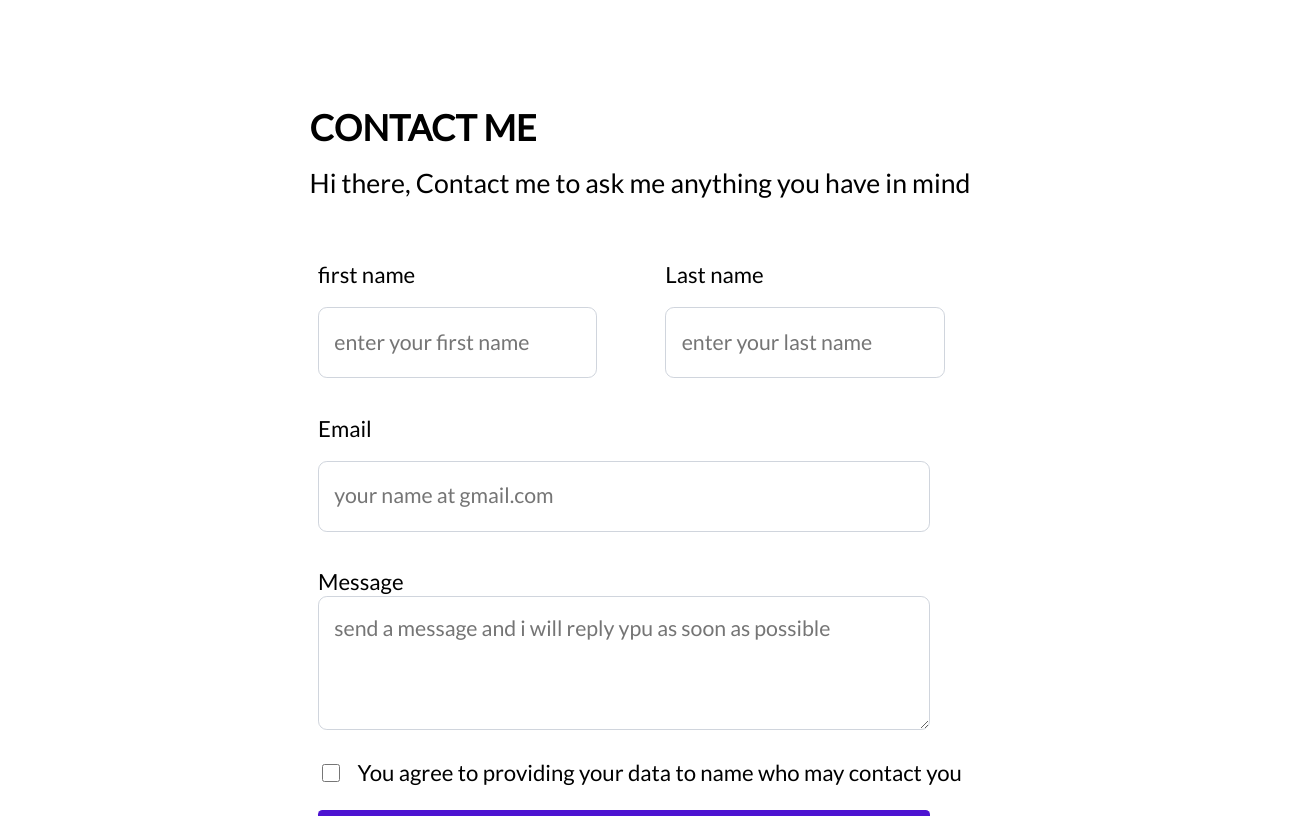
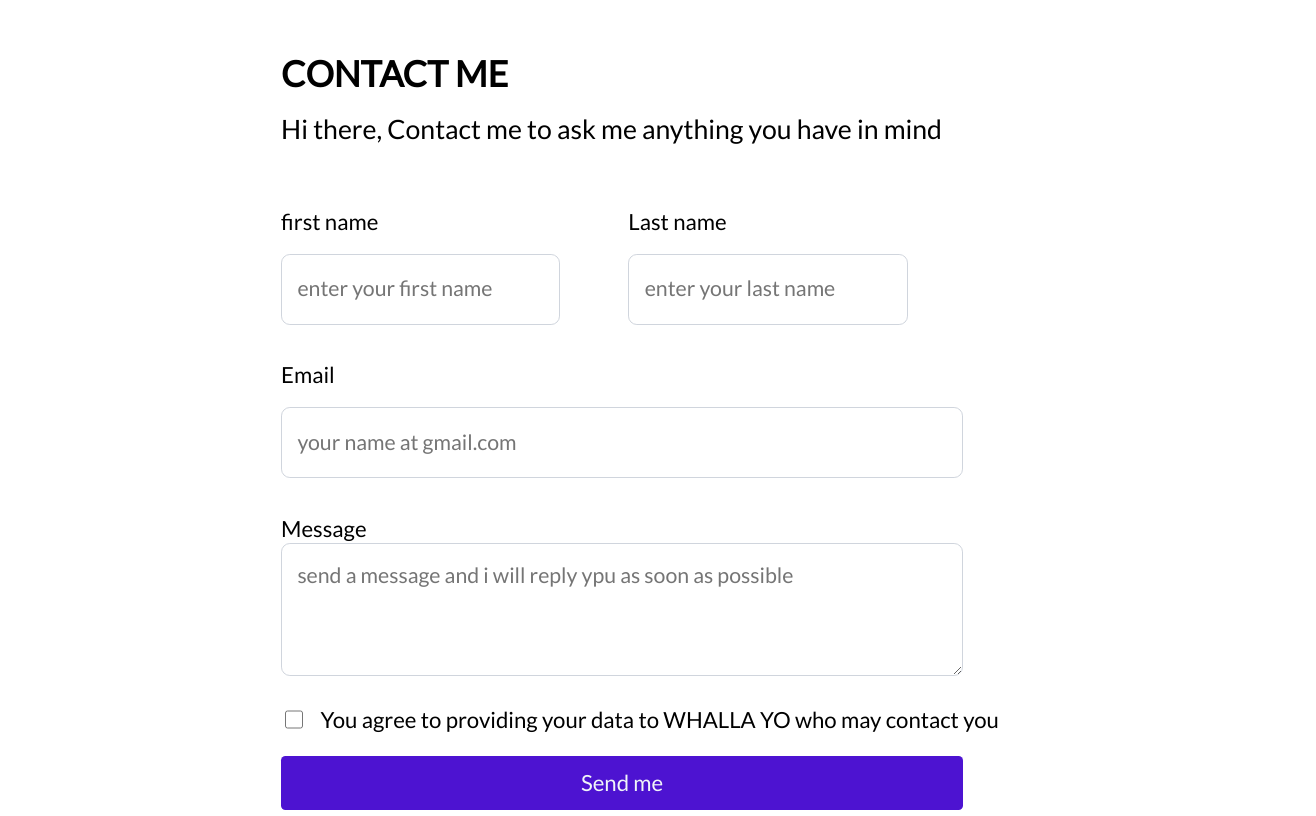
Before and after one commit to Uqueenesther/zuri-linktree, a React (Create React App) app: page /Contact in a window 1280 px wide. Shown: the top 816 px of the page, 1316 px wide, since content can reach past the window. Built offline with nearby package versions, Linux system fonts and the light colour scheme.

Commit message:
fixes pagenor found error

```diff
--- a/src/component/Contact.js
+++ b/src/component/Contact.js
@@ -35,7 +35,7 @@ function  Contact (){
 
                 <div className='form__checkbox'>
                 <input type='checkbox' className='input__checkbox' />
-                <p> You agree to providing your data to name who may contact you</p>
+                <p> You agree to providing your data to WHALLA YO who may contact you</p>
                 </div>
 
                  <button type='submit' className='btn' id='btn__submit'>Send me</button>
--- a/src/sass/_component.scss
+++ b/src/sass/_component.scss
@@ -269,7 +269,7 @@
   }
 
   .contact{
-    margin-top: 10rem;
+    margin: 4rem;
   }
 
 
```
Also changed, not shown: 1 other file (tests, documents, lock files or other folders).
